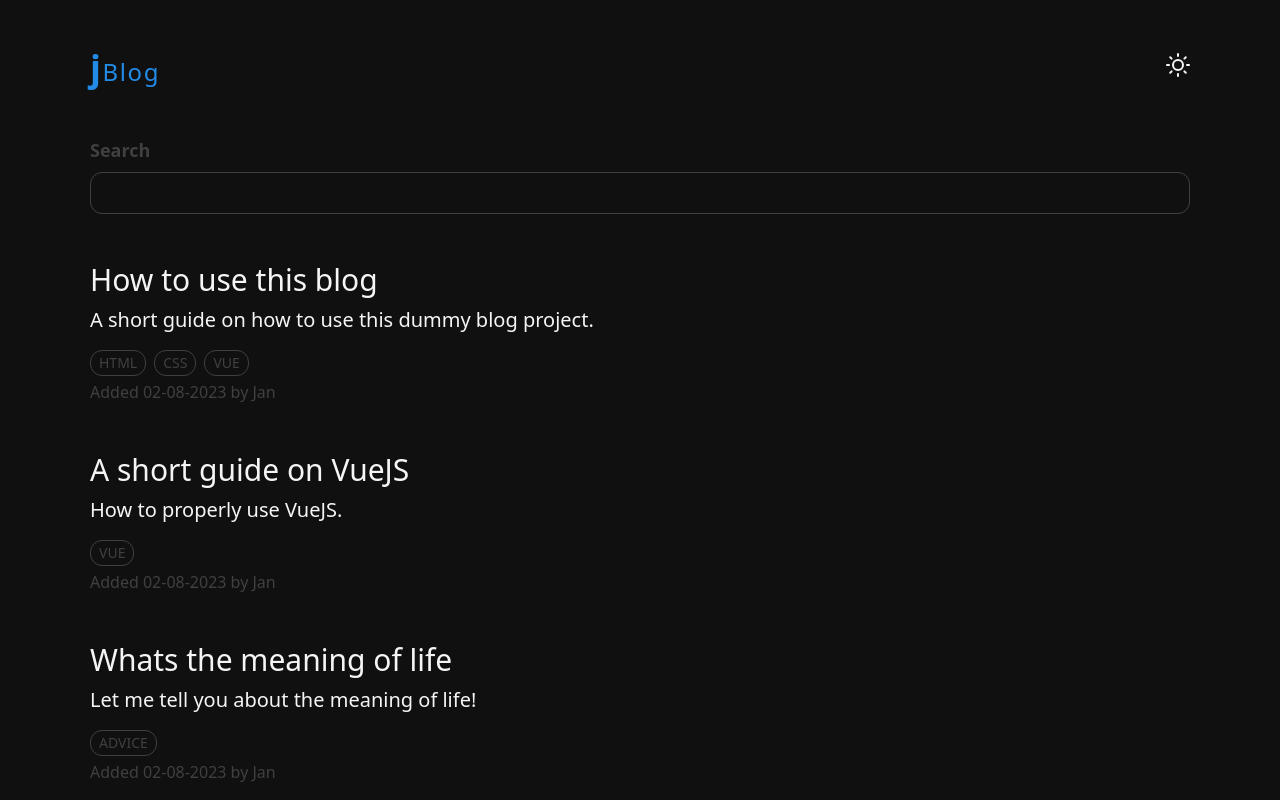
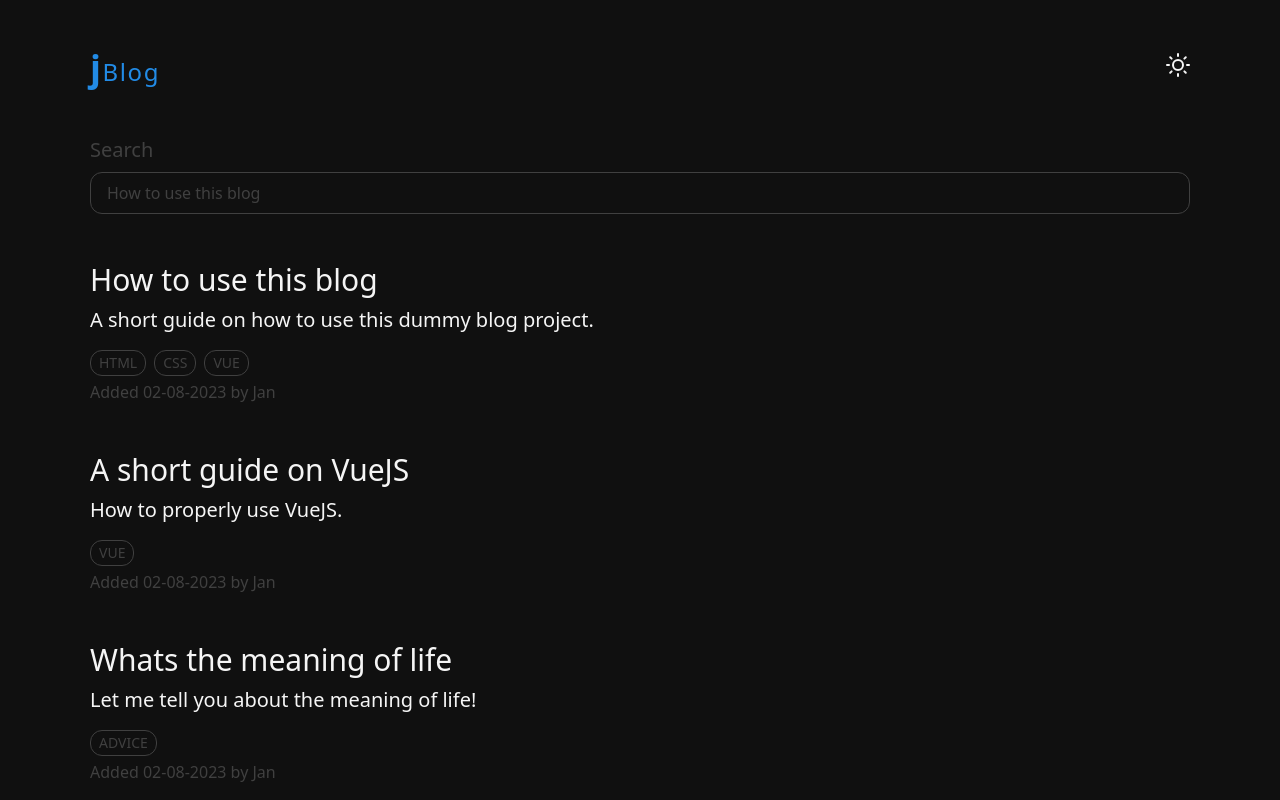
Before and after one commit to Lone1106/jBlog, a Vue app: page /posts in a window 1280 px wide. Shown: the top 800 px of the page. Built offline with nearby package versions, Linux system fonts and the light colour scheme.

Commit message:
Added content placement on post pages

```diff
--- a/src/components/landing/LandingPage.vue
+++ b/src/components/landing/LandingPage.vue
@@ -1,8 +1,10 @@
 <template>
-	<section class="w-full flex flex-col gap-12">
+	<section
+		class="w-full h-full lg:min-h-screen flex flex-col justify-start gap-12"
+	>
 		<search-filter></search-filter>
 		<post-item
-			v-for="post in blogPosts"
+			v-for="post in allPosts"
 			:id="post.id"
 			:title="post.title"
 			:date="post.date"
@@ -20,6 +22,5 @@
 	import SearchFilter from "./SearchFilter.vue";
 
 	const store = useStore();
-
-	const blogPosts = store.getters["posts/getAllPosts"];
+	const allPosts = store.getters["posts/getAllPosts"];
 </script>
--- a/src/components/landing/SearchFilter.vue
+++ b/src/components/landing/SearchFilter.vue
@@ -1,9 +1,10 @@
 <template>
 	<section class="w-full">
-		<label class="text-lg font-bold block mb-2 text-aside">Search</label>
+		<label class="text-bold text-xl text-aside mb-2 block">Search</label>
 		<input
 			type="text"
-			class="px-4 py-2 rounded-xl w-full text-aside bg-inherit border border-aside focus:outline-none focus:border-accent transition-colors"
+			placeholder="How to use this blog"
+			class="w-full px-4 py-2 rounded-xl text-aside bg-inherit border border-aside focus:outline-none focus:border-accent transition-colors placeholder:text-aside"
 		/>
 	</section>
 </template>
--- a/src/components/post/Post.vue
+++ b/src/components/post/Post.vue
@@ -1,7 +1,23 @@
 <template>
-	<h1>Single post page of {{ postId }}</h1>
+	<section
+		class="w-full h-full lg:min-h-screen flex flex-col justify-start"
+	>
+		<div id="contentArea"></div>
+	</section>
 </template>
 
 <script setup>
+	import { useStore } from "vuex";
+	import { onMounted } from "vue";
+
+	const store = useStore();
 	const props = defineProps(["postId"]);
+
+	const allPosts = store.getters["posts/getAllPosts"];
+	const post = allPosts.find((p) => p.id === Number(props.postId));
+
+	onMounted(() => {
+		const contentArea = document.getElementById("contentArea");
+		contentArea.innerHTML = post.content;
+	});
 </script>
--- a/src/store/modules/posts/index.js
+++ b/src/store/modules/posts/index.js
@@ -15,7 +15,7 @@ export default {
 						"A short guide on how to use this dummy blog project.",
 					tags: ["HTML", "CSS", "VUE"],
 					author: "Jan",
-					content: "",
+					content: "<h1>Testing placement for post 1</h1>",
 				},
 				{
 					id: 2,
@@ -24,7 +24,7 @@ export default {
 					description: "How to properly use VueJS.",
 					tags: ["VUE"],
 					author: "Jan",
-					content: "",
+					content: "<h1>Testing placement for post 2</h1>",
 				},
 				{
 					id: 3,
@@ -33,7 +33,7 @@ export default {
 					description: "Let me tell you about the meaning of life!",
 					tags: ["ADVICE"],
 					author: "Jan",
-					content: "",
+					content: "<h1>Testing placement for post 3</h1>",
 				},
 			],
 		};
```
